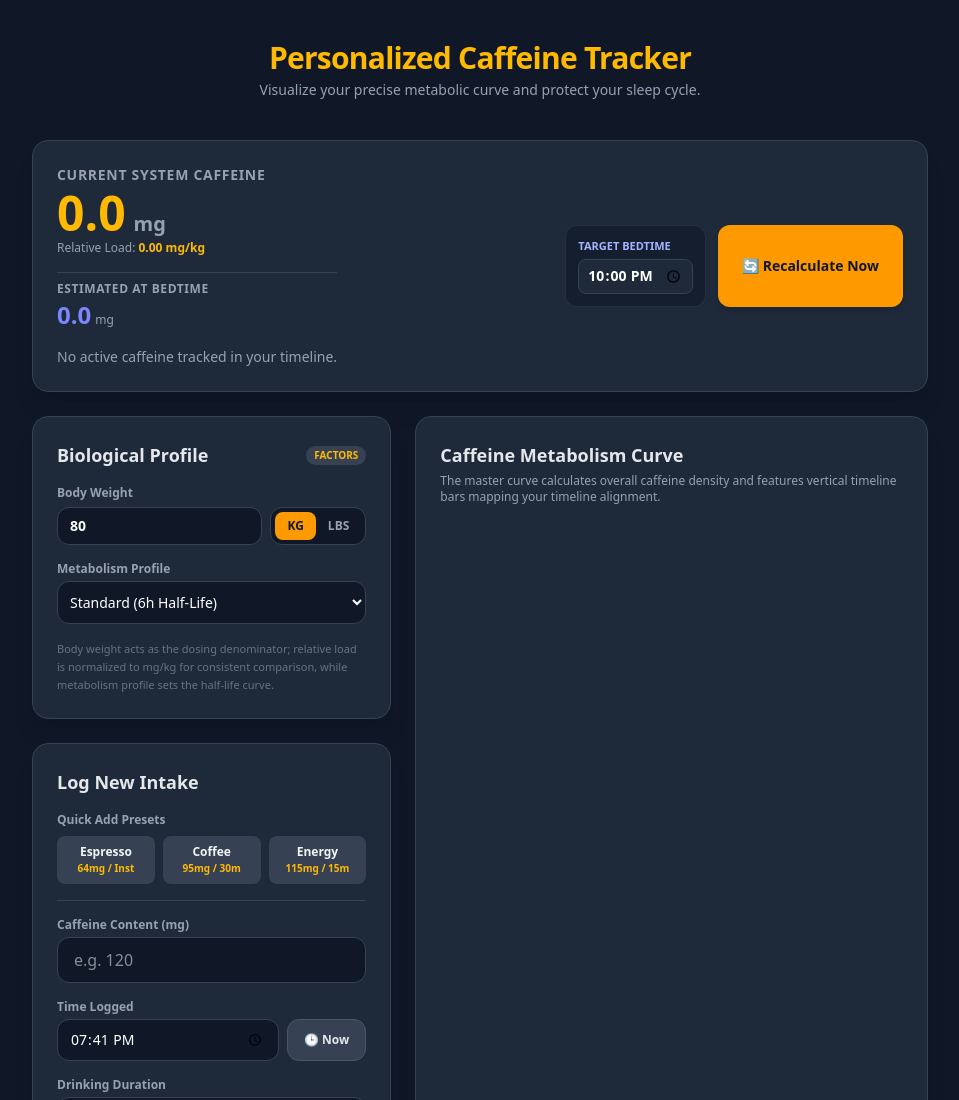
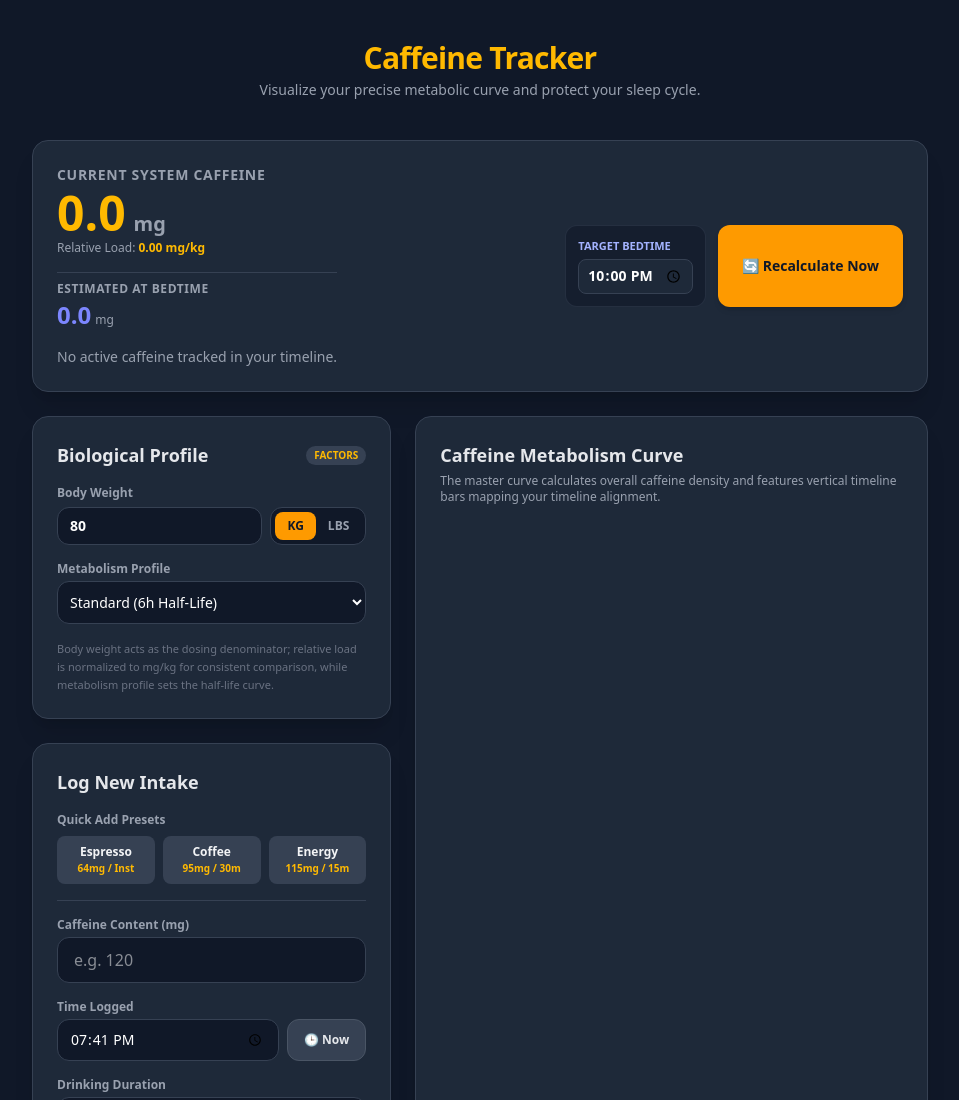
Before and after one commit to dansface/caffeine-tracker, a plain HTML site: page index.html in a window 1280 px wide. Shown: the top 1100 px of the page, without its empty margins (160-1119 px from the left). Drawn offline with nearby package versions, Linux system fonts and the light colour scheme.

Commit message:
remove 'personalized' text

```diff
--- a/index.html
+++ b/index.html
@@ -3,7 +3,7 @@
 <head>
     <meta charset="UTF-8">
     <meta name="viewport" content="width=device-width, initial-scale=1.0">
-    <title>Personalized Caffeine Tracker</title>
+    <title>Caffeine Tracker</title>
     <script src="https://cdn.jsdelivr.net/npm/@tailwindcss/browser@4"></script>
     <script src="https://cdn.jsdelivr.net/npm/chart.js"></script>
     <script src="https://cdn.jsdelivr.net/npm/chartjs-adapter-date-fns"></script>
@@ -12,7 +12,7 @@
 
     <div class="max-w-4xl w-full space-y-6">
         <header class="text-center py-4">
-            <h1 class="text-3xl font-black tracking-tight text-amber-400">Personalized Caffeine Tracker</h1>
+            <h1 class="text-3xl font-black tracking-tight text-amber-400">Caffeine Tracker</h1>
             <p class="text-gray-400 mt-1 text-sm">Visualize your precise metabolic curve and protect your sleep cycle.</p>
         </header>
 
```
